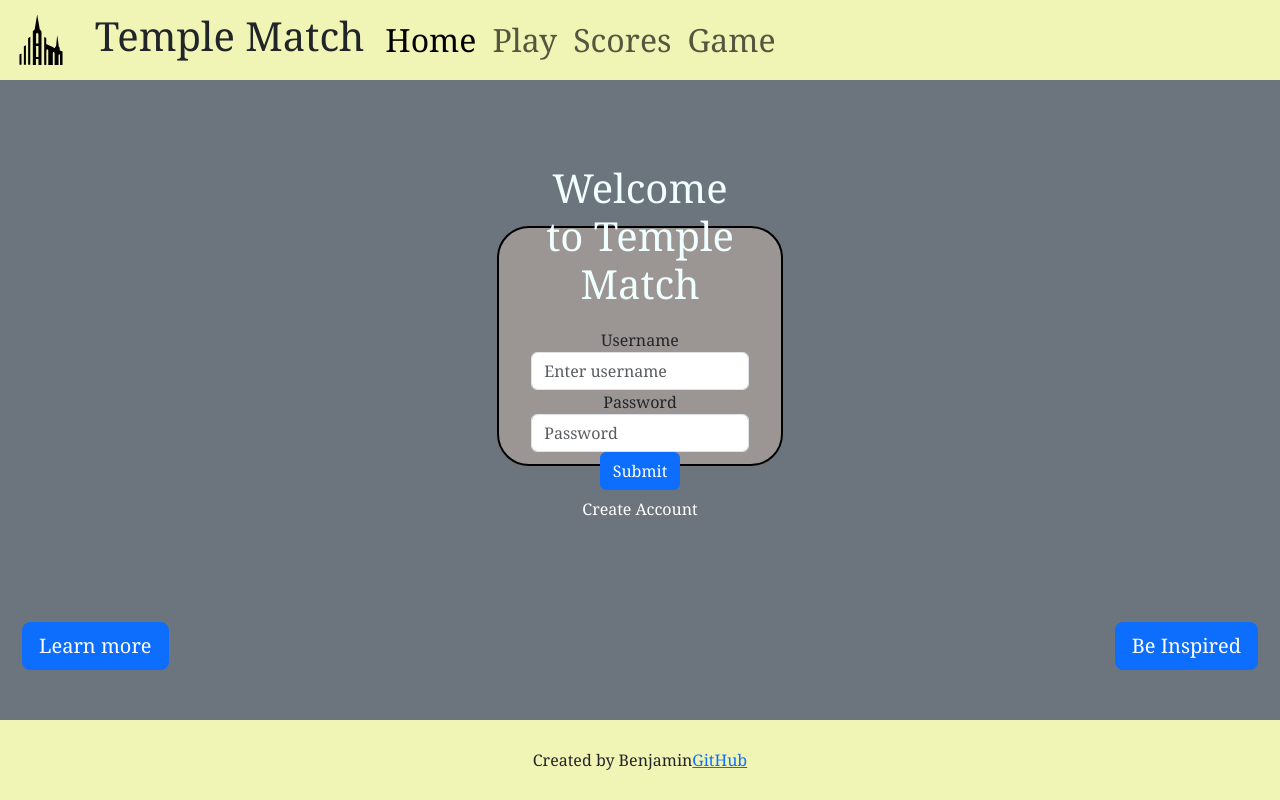
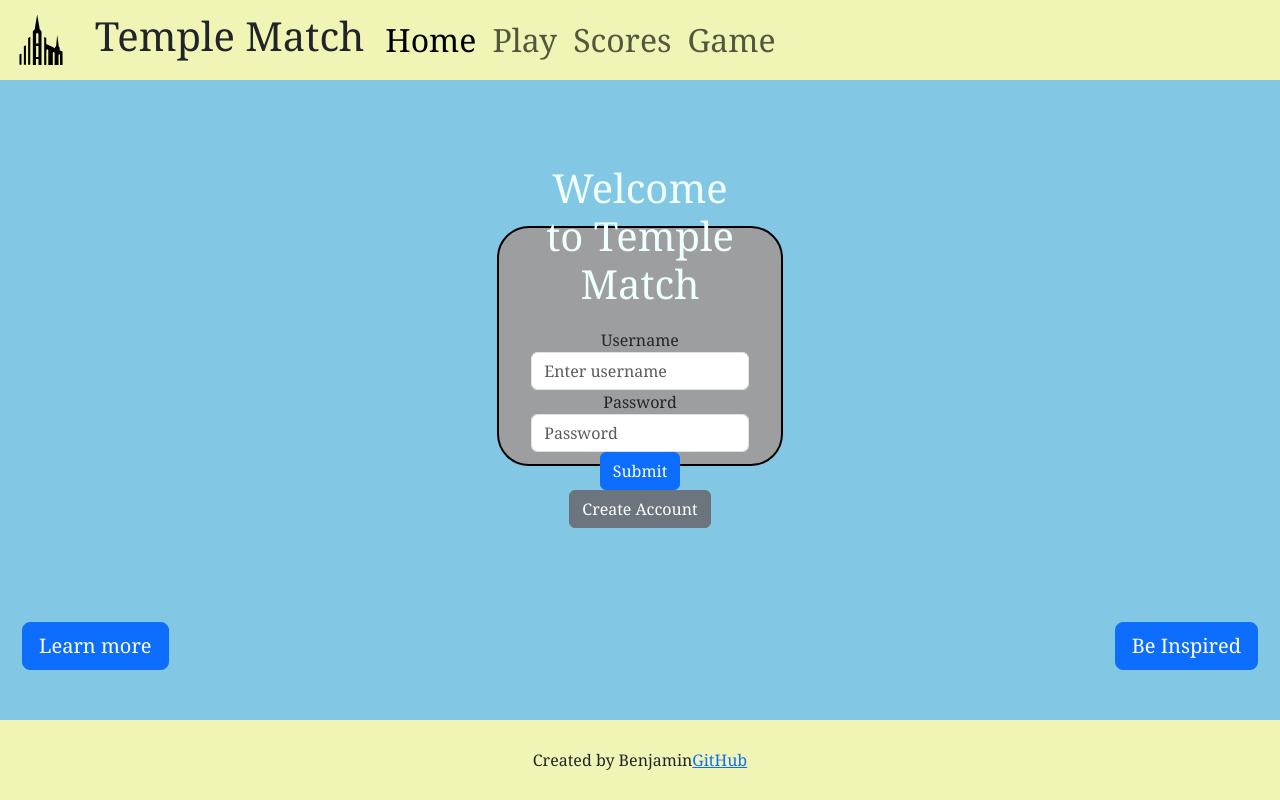
Before and after one commit to Baboonebyu/startupW2026, a React (Vite) app: page / in a window 1280 px wide. Built offline with nearby package versions, Linux system fonts and the light colour scheme.

Commit message:
removed random background color

```diff
--- a/src/login/login.jsx
+++ b/src/login/login.jsx
@@ -2,7 +2,7 @@
 
 export function Login() {
   return (
-    <main className="container-fluid bg-secondary text-center">
+    <main className="container-fluid  text-center">
       <div className="login">
   <div className="box">
 <h1>Welcome to Temple Match</h1>
```
